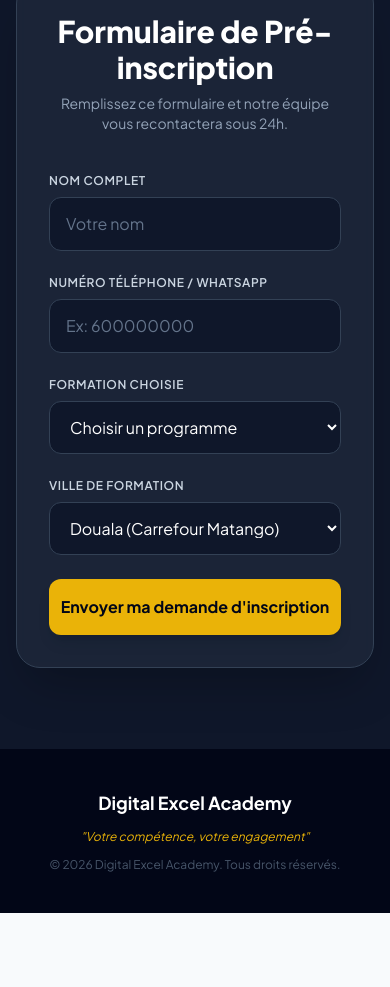
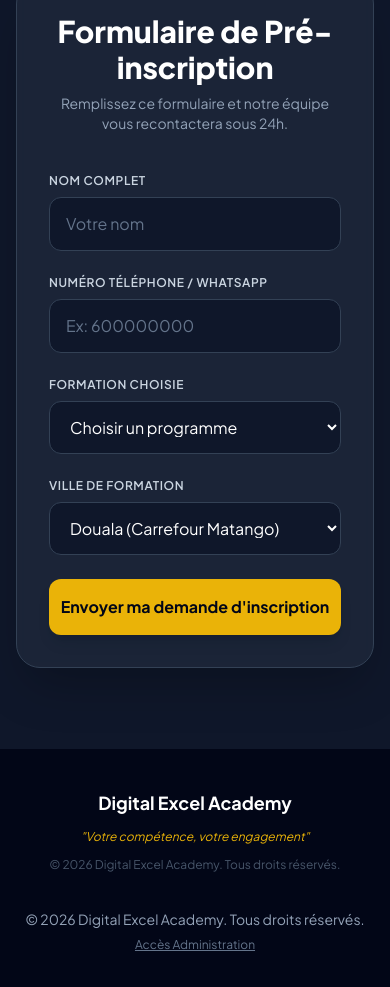
Before and after one commit to steph-fils/digital-excel-academy, a plain HTML site: page frontend/index.html in a window 390 px wide. Shown: the part 5590-6577 px from the top of the page. Before the commit the page ends 6503 px from the top, so only its background shows below. Drawn offline with nearby package versions, Linux system fonts and the light colour scheme.

Commit message:
Affichage du bouton admin sur mobile

```diff
--- a/frontend/index.html
+++ b/frontend/index.html
@@ -315,7 +315,12 @@
         <p class="text-white font-bold text-lg">Digital Excel Academy</p>
         <p class="text-xs italic text-yellow-500">"Votre compétence, votre engagement"</p>
         <p class="text-xs text-slate-600">&copy; 2026 Digital Excel Academy. Tous droits réservés.</p>
-    </footer>
+    <footer class="py-6 text-center text-slate-400 text-sm">
+    <p>© 2026 Digital Excel Academy. Tous droits réservés.</p>
+    <a href="admin.html" class="text-xs text-slate-500 underline mt-2 inline-block hover:text-white">
+        Accès Administration
+    </a>
+</footer>
 <script>
   const form = document.getElementById('formInscription');
 
```
